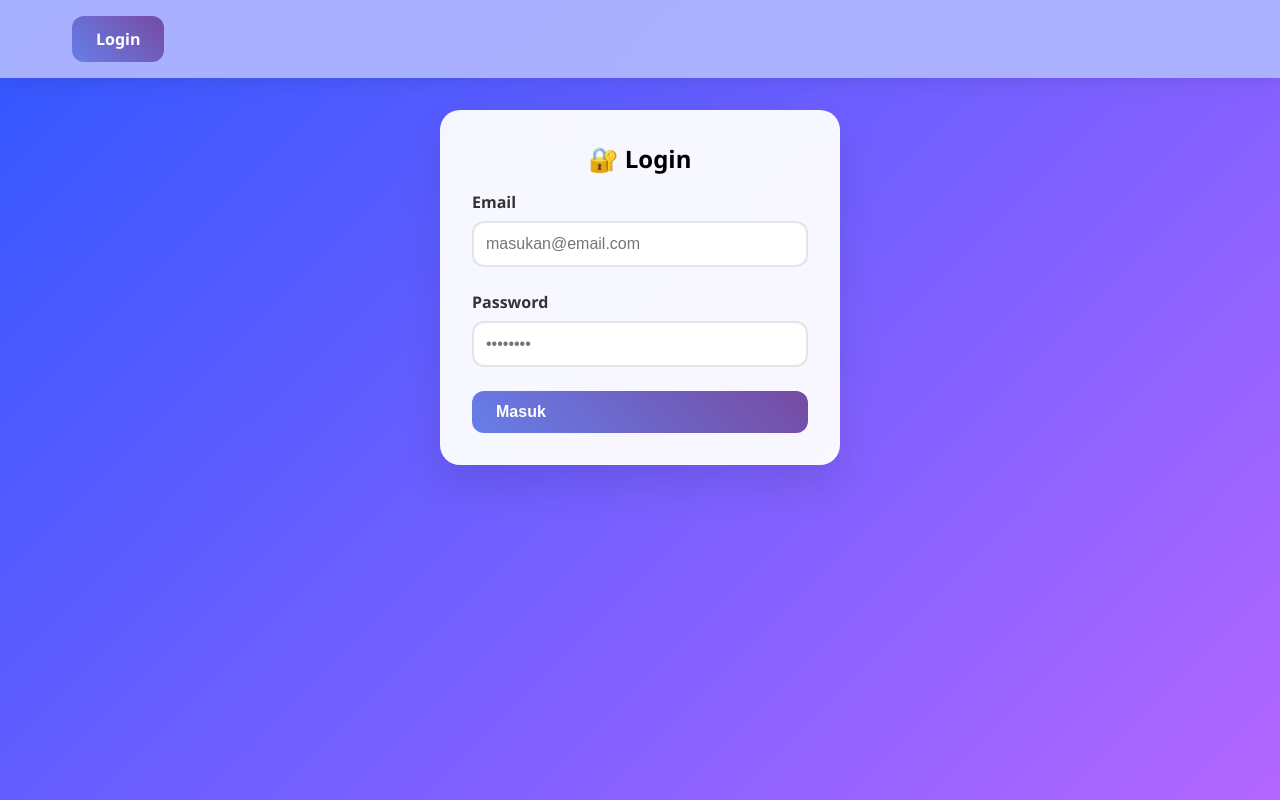
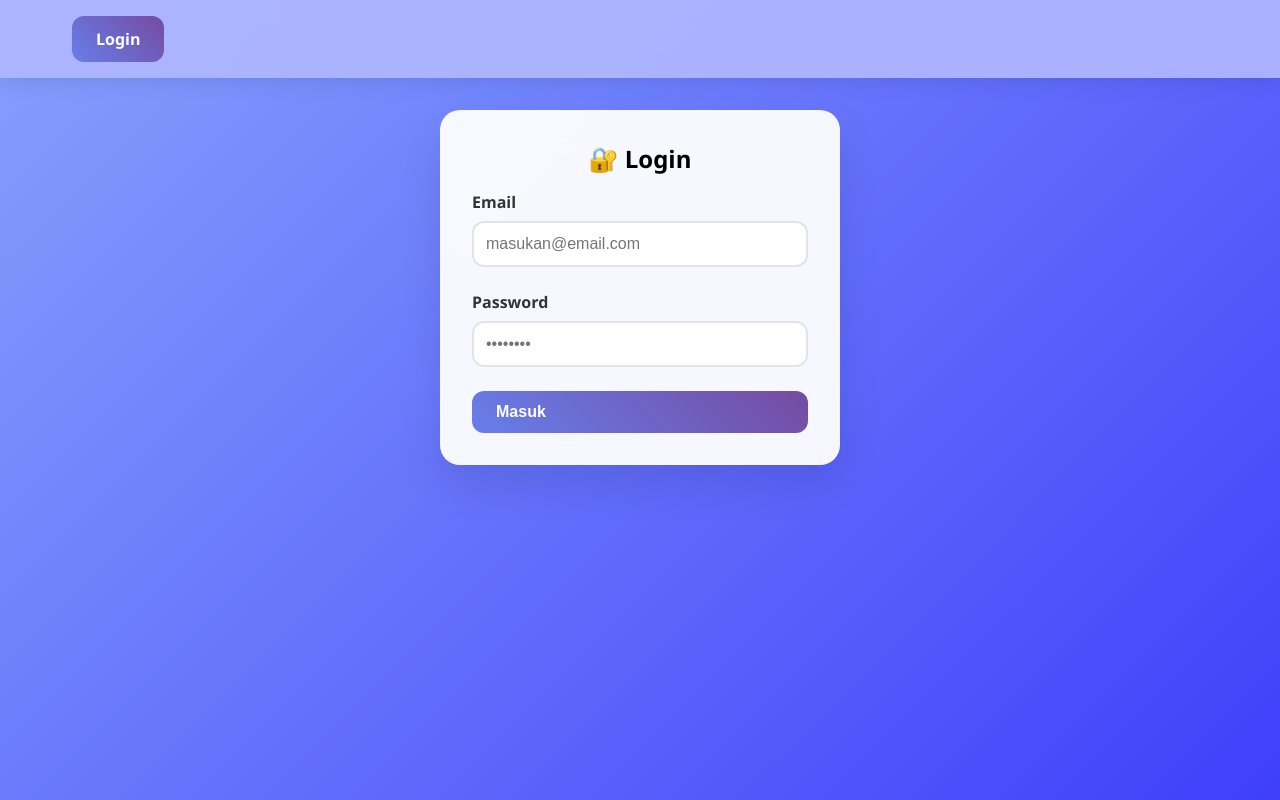
Before and after one commit to rohmatwardiatul06-dotcom/pengingat-tugas, a React (Create React App) app: page /login in a window 1280 px wide. Built offline with nearby package versions, Linux system fonts and the light colour scheme.

Commit message:
update background gradient for body

```diff
--- a/src/App.css
+++ b/src/App.css
@@ -6,7 +6,7 @@
 
 body {
   font-family: 'Segoe UI', Tahoma, Geneva, Verdana, sans-serif;
-  background: linear-gradient(135deg, #3157ff 0%, #b367ff 100%);
+  background: linear-gradient(135deg, #86a0fc 0%, #3f3ffa 100%);
   min-height: 100vh;
 }
 
```
